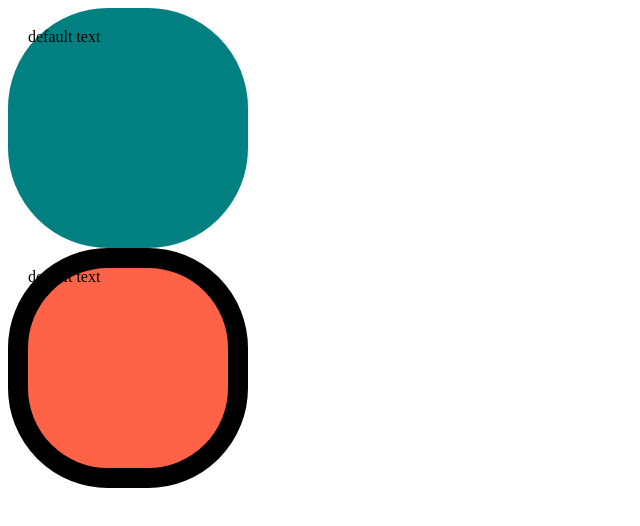
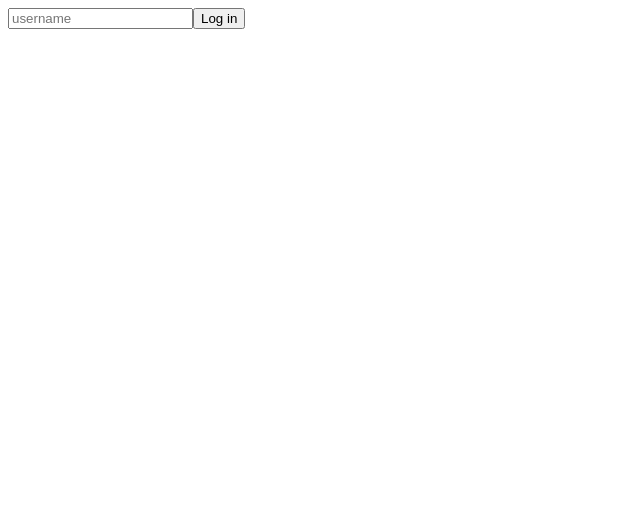
Before and after one commit to madmanforces/COIN-TRACKER, a React (Create React App) app: page / in a window 1280 px wide. Shown: the top 526 px of the page, without its empty margins (0-640 px from the left). Built offline with nearby package versions, Linux system fonts and the light colour scheme.

Commit message:
typeScript form

```diff
--- a/src/App.tsx
+++ b/src/App.tsx
@@ -1,12 +1,28 @@
-import Circle from "./circle";
+import React, {useState} from "react";
 
 function App() {
+  const [value, setValue] = useState("")
+  const onChange = (event: React.FormEvent<HTMLInputElement>)  => {
+    const {
+      currentTarget: { value },
+    } = event;
+    setValue(value);
+  };
+  const onSubmit = (event: React.FormEvent<HTMLFormElement>) => {
+    event.preventDefault();
+    console.log("hello", value);
+  };
   return (
      <div>
-      <Circle bgColor="teal" />
-      <Circle bgColor="tomato" borderColor="black" />
+     <form onSubmit = {onSubmit}>
+       <input
+       value={value}
+       onChange={onChange}
+       type="text"
+       placeholder="username" />
+       <button>Log in </button>
+     </form>
     </div>
   );
 }
-
 export default App;
--- a/src/circle.tsx
+++ /dev/null
@@ -1,31 +0,0 @@
-import styled from "styled-components";
-
-
-interface ContainerProps {
-    bgColor: string;
-    borderColor: string;
-  }
-
-const Container = styled.div<ContainerProps>`
-  width: 200px;
-  height: 200px;
-  background-color: ${(props) => props.bgColor};
-  border-radius: 100px;
-  border: 20px solid ${(props) => props.borderColor};
-`;
-
-interface CircleProps {
-    bgColor: string;
-    borderColor?: string;
-    text?: string;
-}
-
-  function Circle({ bgColor, borderColor, text = "default text" }: CircleProps) {
-    return (
-      <Container bgColor={bgColor} borderColor={borderColor ?? bgColor}>
-        {text}
-      </Container>
-    );
-  }
-
-export default Circle;
```
